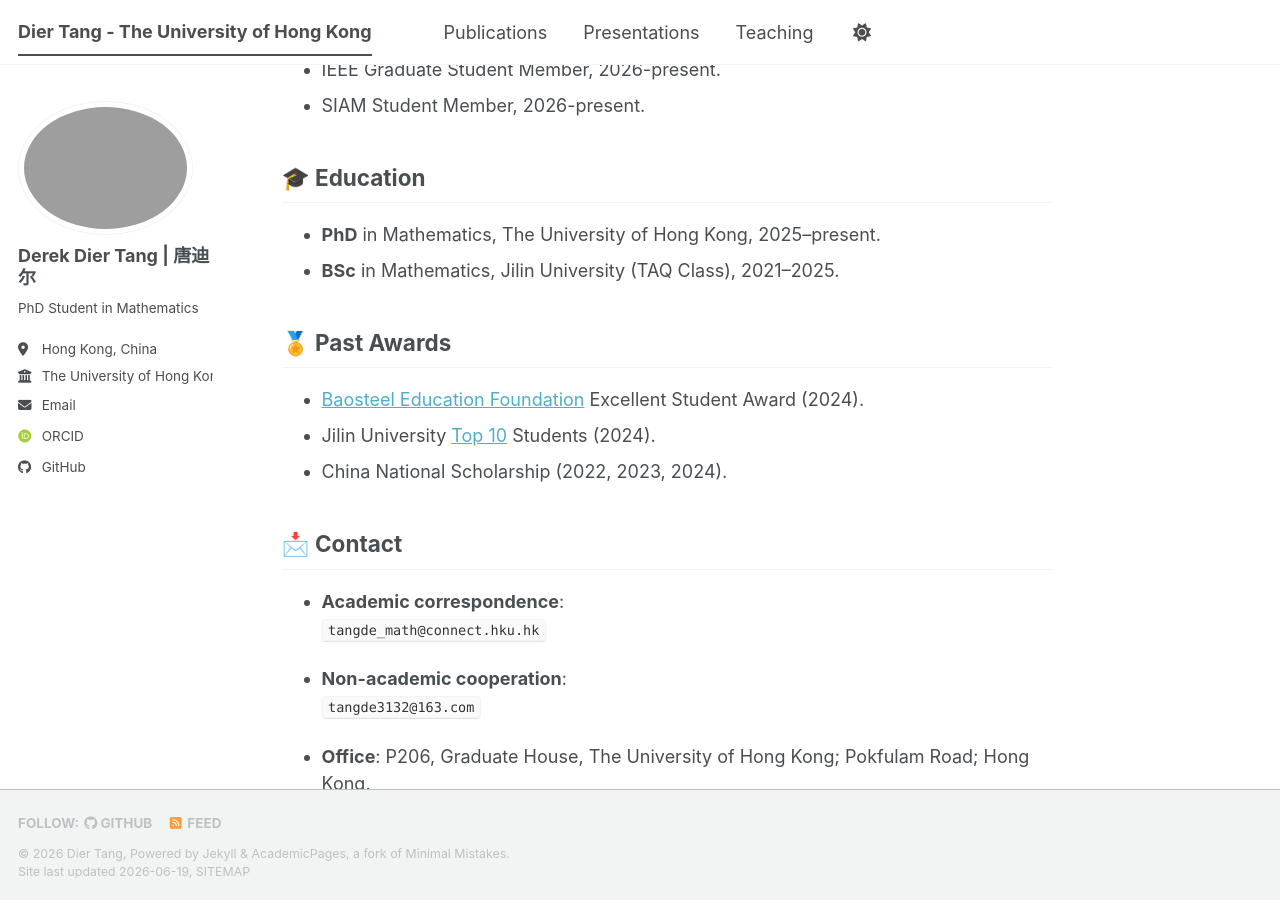
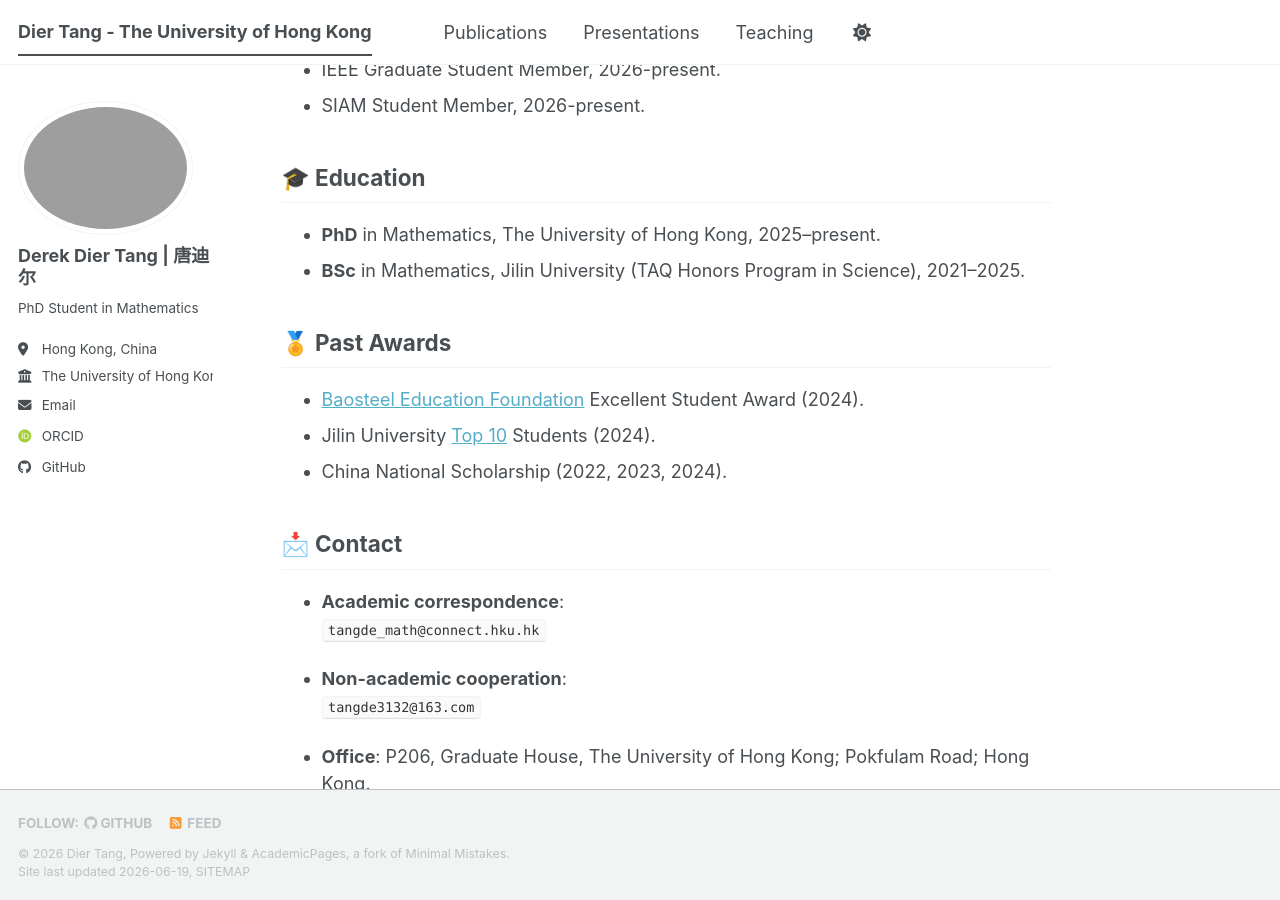
Before and after one commit to TangDier03/tangdier03.github.io, a Jekyll site: the page built from _pages/about.md, in a window 1280 px wide and 900 px high, scrolled down 1019 px. Built offline with Jekyll 4.4.1, drawn with Linux system fonts in a browser that asks for light colours; some web fonts are replaced; a script bundle is joined from its source files by our own code; library files that are not in the unit come from our copies.

Commit message:
Update about.md

```diff
--- a/_pages/about.md
+++ b/_pages/about.md
@@ -48,7 +48,7 @@ Conference Reviewer for **IEEE International Symposium on Information Theory (IS
 ## 🎓 Education
 
 - **PhD** in Mathematics, The University of Hong Kong, 2025–present.
-- **BSc** in Mathematics, Jilin University (TAQ Class), 2021–2025.
+- **BSc** in Mathematics, Jilin University (TAQ Honors Program in Science), 2021–2025.
 
 
 
```
